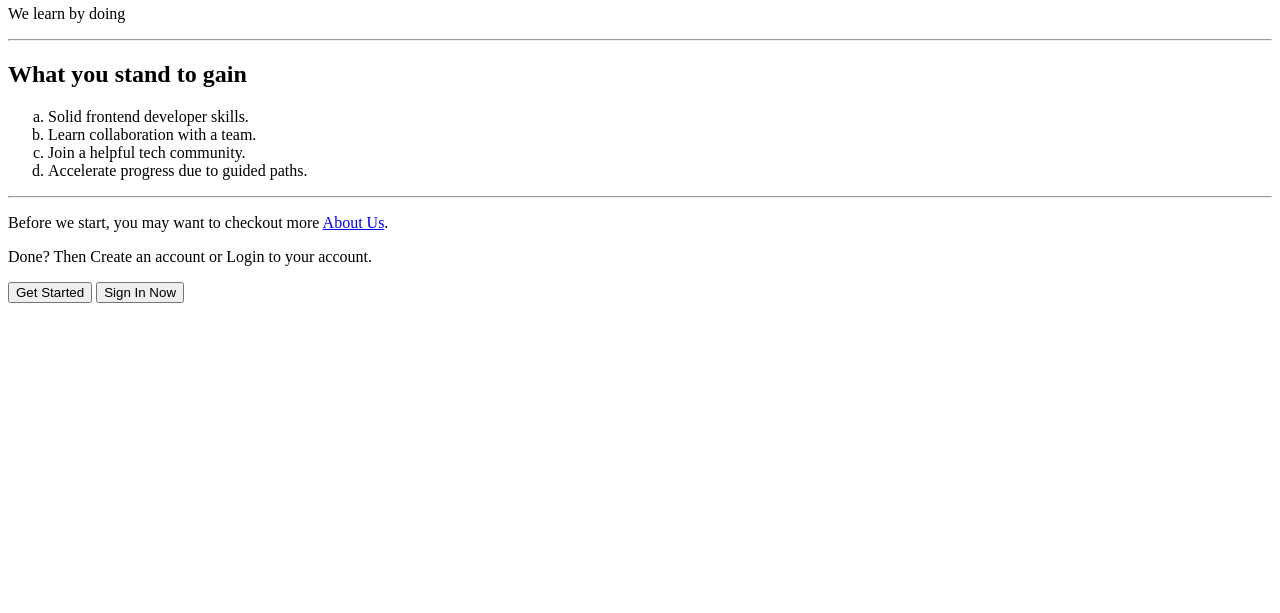
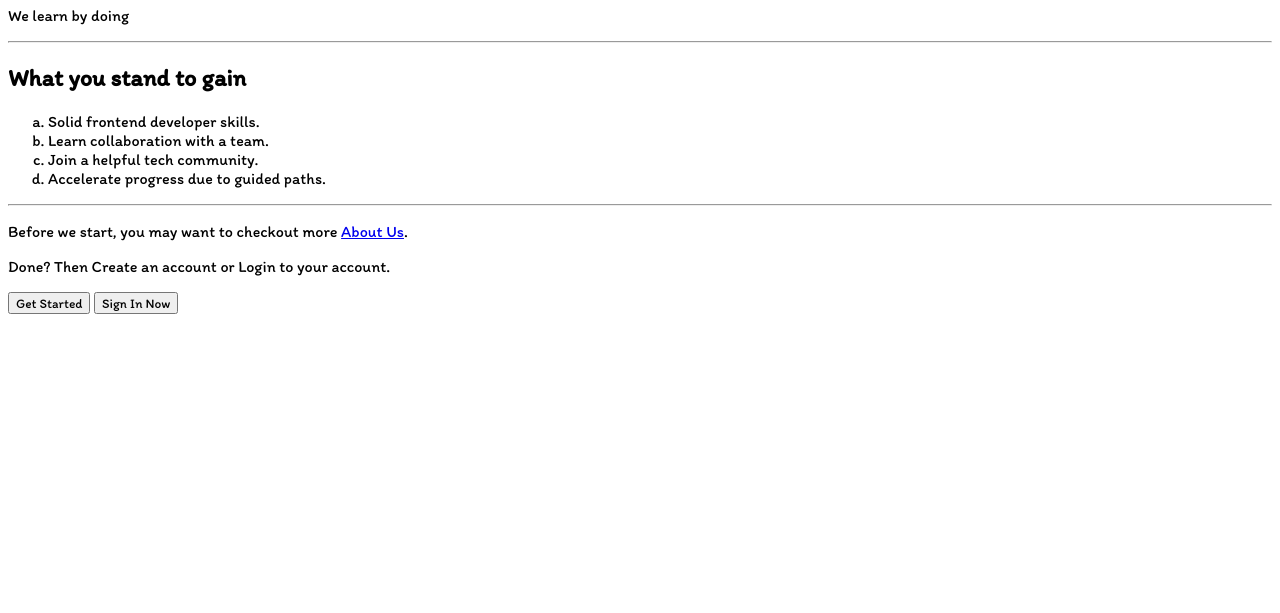
Before and after one commit to Hannah-clou/JP, a plain HTML site: page index.html in a window 1280 px wide. Shown: the part 187-800 px from the top of the page. Drawn offline with Linux system fonts and the light colour scheme.

Commit message:
Update index.html

```diff
--- a/index.html
+++ b/index.html
@@ -7,6 +7,17 @@
     <meta name="viewport" content="width=device-width, initial-scale=1.0">
     <link rel="shortcut icon" href="./favicon.jpg" type="image/x-icon">
     <title>Home Page</title>
+    <link rel="preconnect" href="https://fonts.googleapis.com">
+    <link rel="preconnect" href="https://fonts.gstatic.com" crossorigin>
+    <link href="https://fonts.googleapis.com/css2?family=Itim&display=swap" rel="stylesheet">
+
+    <style>
+    * {
+        font-family: 'Itim', cursive;
+
+    }
+
+    </style>
 
 </head>
 
```
